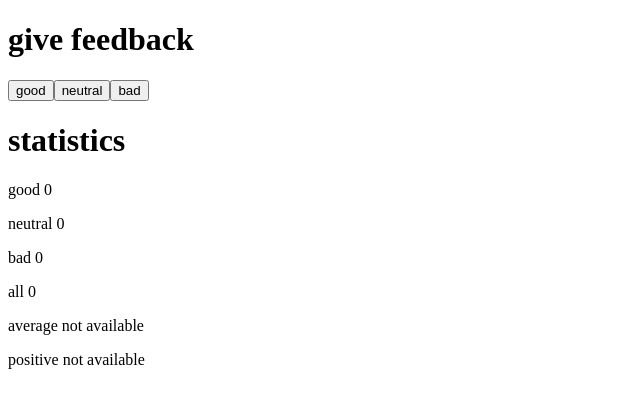
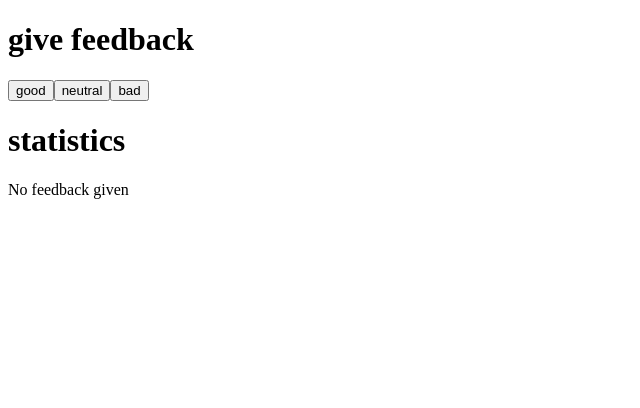
Before and after one commit to laocker96/full-stack-open-2022-part1, a React (Create React App) app in the folder unicafe/: page / in a window 1280 px wide. Shown: the top 408 px of the page, without its empty margins (0-640 px from the left). Built offline with nearby package versions, Linux system fonts and the light colour scheme.

Commit message:
Exercise 1.9

```diff
--- a/unicafe/src/App.js
+++ b/unicafe/src/App.js
@@ -30,6 +30,15 @@ const Statistics = ({ good, neutral, bad }) => {
 
   const getPositive = () => good * 100 / getTotal();
 
+  // Alternative is with ternary conditional with a single return
+  if (getTotal() === 0)
+    return (
+      <>
+        <h1>statistics</h1>
+        <p>No feedback given</p>
+      </>
+    );
+
   return (
     <>
       <h1>statistics</h1>
@@ -41,6 +50,7 @@ const Statistics = ({ good, neutral, bad }) => {
       <p>positive {getTotal() != 0 ? `${getPositive()}%` : "not available"}</p>
     </>
   );
+
 }
 
 const App = () => {
```
